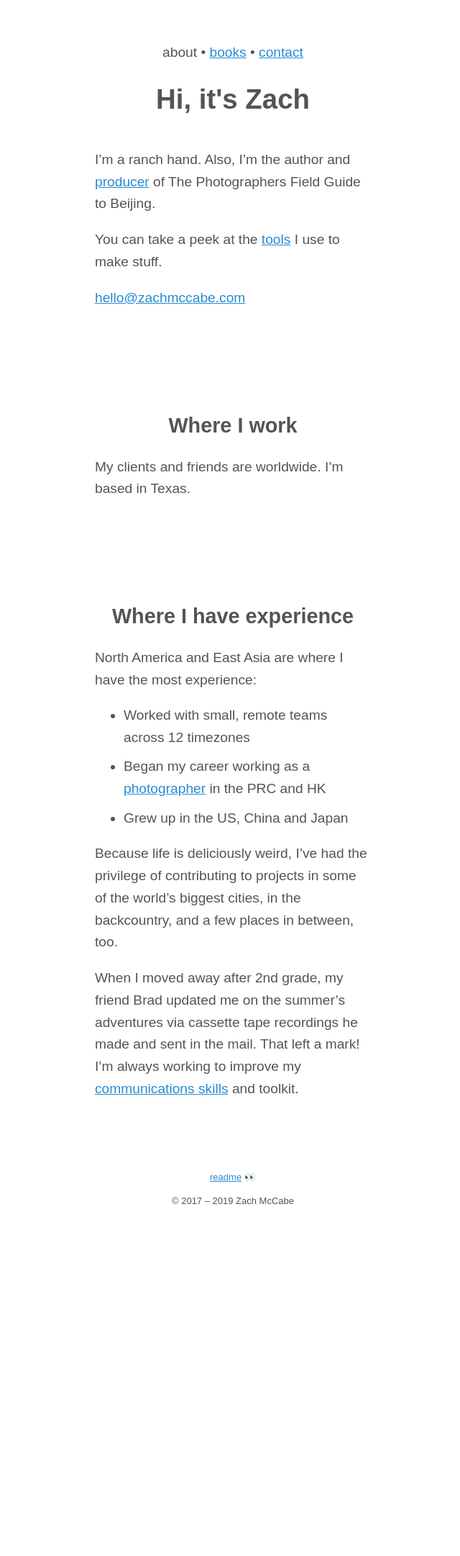
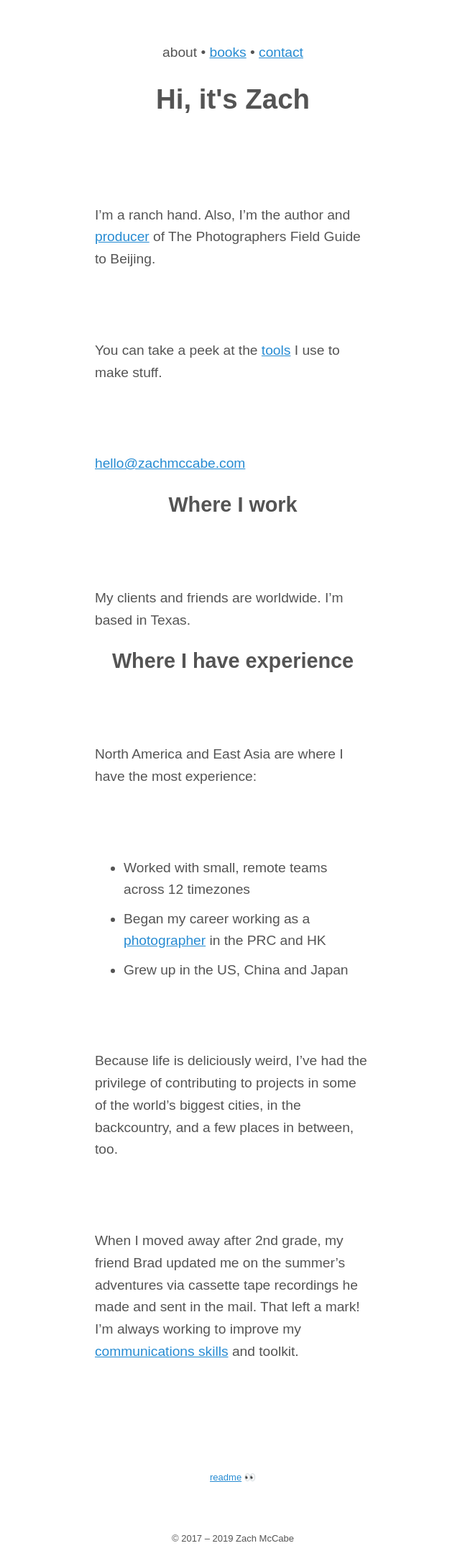
Before and after one commit to zachmccabe/zachmccabe.github.io, a Jekyll site: the page built from about.md, in a window 1280 px wide. Shown: the whole page at 72% size, without its empty margins (316-956 px from the left). Built offline with Jekyll 4.4.1, drawn with Linux system fonts in a browser that asks for light colours; before the commit the page ends 1693 px from its top, so only the background shows below that.

Commit message:
Update style.css

```diff
--- a/assets/css/style.css
+++ b/assets/css/style.css
@@ -160,6 +160,6 @@ mark {
   text-decoration: none;
 }
 
-p + h2, h3, h4 {
+p, ol, ul, table + h2, h3, h4 {
   margin-top: 5em;
 }
```
